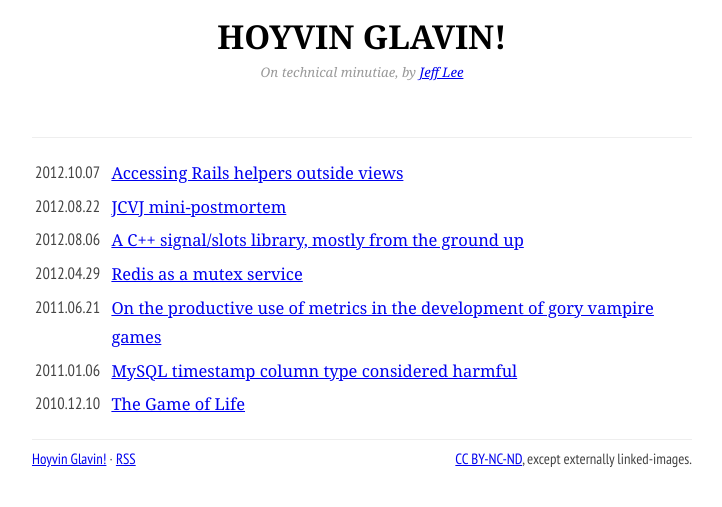
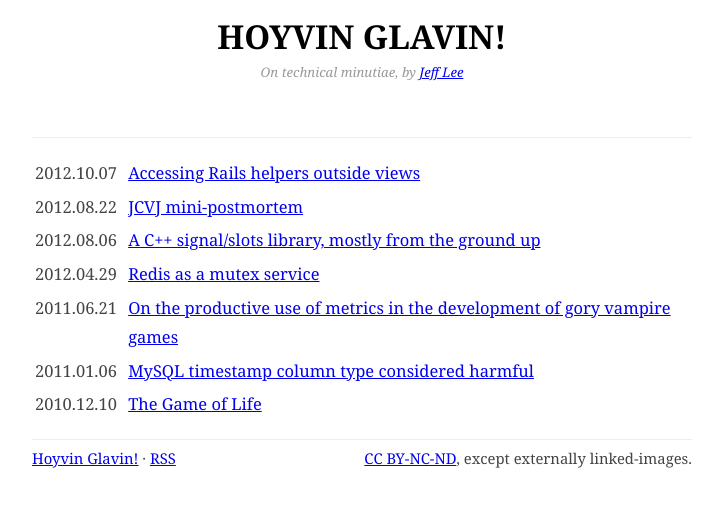
Before and after one commit to jeffomatic/jeffomatic.github.io, a Jekyll site: the page built from index.html, in a window 1280 px wide. Shown: the top 507 px of the page, without its empty margins (278-1000 px from the left). Built offline with Jekyll 4.4.1, drawn with Linux system fonts in a browser that asks for light colours; some web fonts are replaced.

Commit message:
Change font families

```diff
--- a/assets/style/site.scss
+++ b/assets/style/site.scss
@@ -3,9 +3,10 @@
 
 @import url(http://fonts.googleapis.com/css?family=Goudy+Bookletter+1911);
 @import url(http://fonts.googleapis.com/css?family=PT+Sans+Narrow);
+@import url(http://fonts.googleapis.com/css?family=Lusitana:400,700);
 
 html {
-  font-family: Georgia, serif;
+  font-family: Lusitana, Georgia, serif;
   background: white;
   color: #444;
   font-size: 1.03em;
@@ -77,10 +78,6 @@ h1, h2, h3, h4, h5, h6 {
   float: right;
 }
 
-h1, h2, h3, h4, h5, h6, #footer, .post-date, .toc-item-date {
-  font-family: "PT Sans Narrow", "Helvetica Neue", Helvetica, Arial, sans-serif;
-}
-
 #page-content {
   border-top: 1px #EEE solid;
   border-bottom: 1px #EEE solid;
```
Also changed, not shown: 2 other files.
